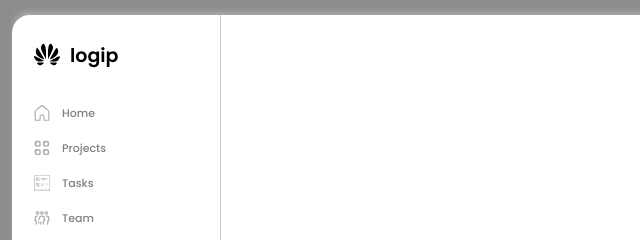
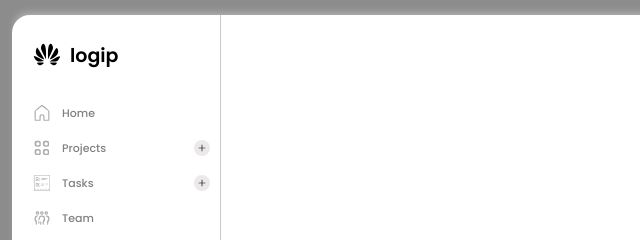
Before and after one commit to vipCodeError/practise_frontent, a plain HTML site: page index.html in a window 1280 px wide. Shown: the top 240 px of the page, 0-640 px from the left. Drawn offline with nearby package versions, Linux system fonts and the light colour scheme.

Commit message:
have added the plus icon but we are unable to make them center without using margin

```diff
--- a/index.css
+++ b/index.css
@@ -172,8 +172,23 @@ body {
   height: 100%;
 }
 
+
+/* Task & Project Plus Icon */
+
 .space-between-element {
   justify-content: space-between;
+}
+
+.plus_icon img{
+  width: 8px;
+  margin-bottom: 9px;
+}
+.plus_icon{
+  background-color: #ebe9e9;
+  border-radius: 50%;
+  height: 16px;
+  width: 16px;
+  text-align: center;
 }
 
 /* padding left css*/
--- a/index.html
+++ b/index.html
@@ -48,12 +48,19 @@
                             <h5 class="menu_text_font_style ">Projects</h5>
                         </div>
                         <!-- Icon add -->
-
+                        <div class="plus_icon">
+                            <img src="images/img/plus.svg" alt="">
+                        </div>
                     </div>
                     <!-- Tasks -->
+                    <div class="row_item_flex space-between-element">
                     <div class="row_item_flex menu_item_height">
                         <img src="images/img/task.svg" alt="" class="menu_img_size icons_color">
                         <h5 class="menu_text_font_style">Tasks</h5>
+                    </div>
+                    <div class="plus_icon">
+                        <img src="images/img/plus.svg" alt="" class="plus_img_size plus_icons_color">
+                    </div>
                     </div>
                     <!-- Team -->
                     <div class="row_item_flex menu_item_height">
```
Also changed, not shown: images/img/plus.svg (added).
